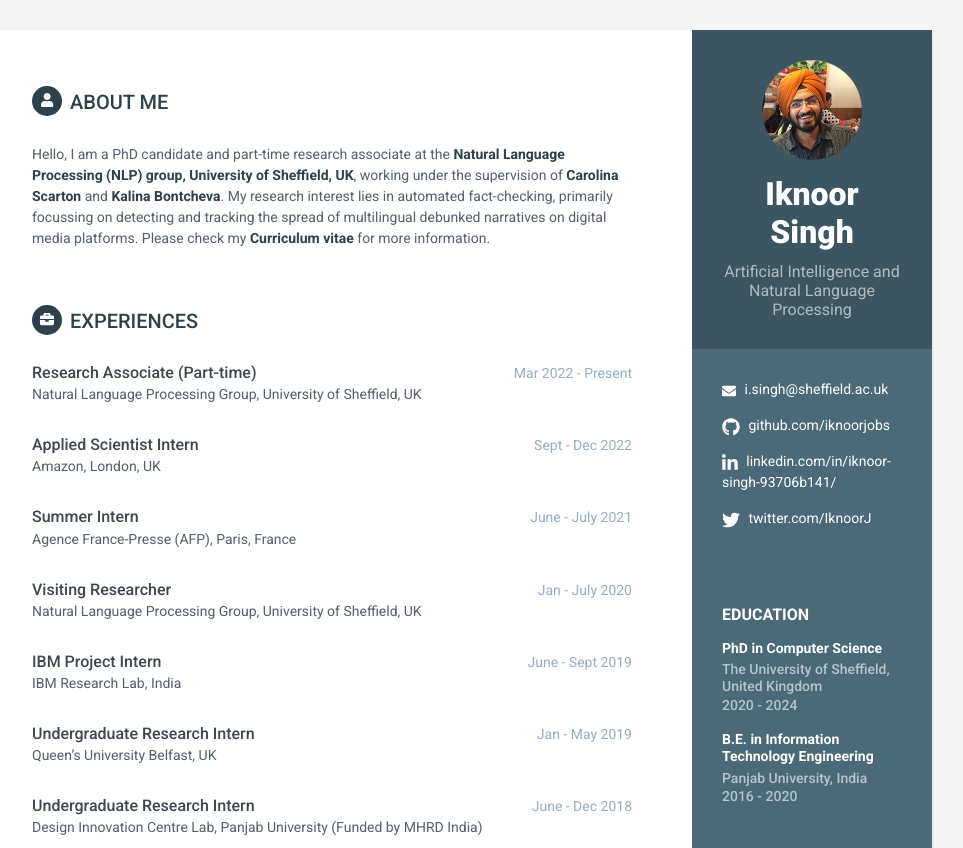
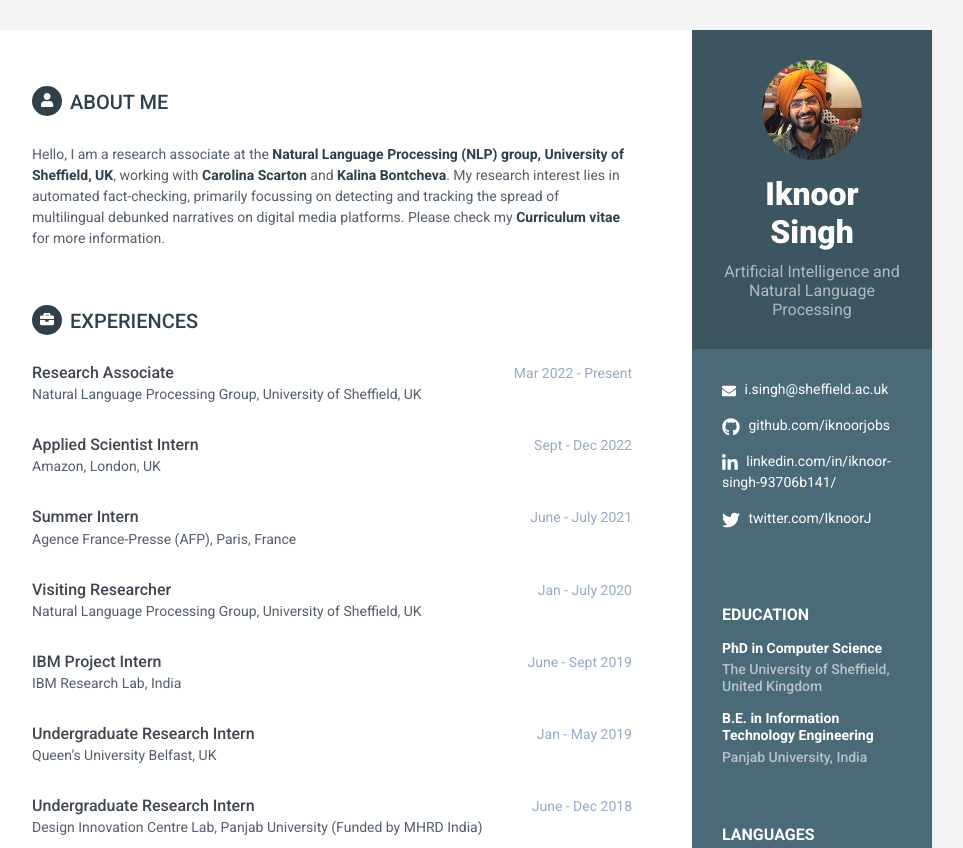
Before and after one commit to iknoorjobs/iknoorjobs.github.io, a plain HTML site: page index.html in a window 1280 px wide. Shown: the top 848 px of the page, without its empty margins (188-1151 px from the left). Drawn offline with Linux system fonts and the light colour scheme.

Commit message:
Update index.html

```diff
--- a/index.html
+++ b/index.html
@@ -42,12 +42,12 @@
                 <div class="item">
                     <h4 class="degree">PhD in Computer Science</h4>
                     <h5 class="meta">The University of Sheffield, United Kingdom</h5>
-                    <div class="time">2020 - 2024</div>
+<!--                     <div class="time">2020 - 2024</div> -->
                 </div><!--//item-->
                 <div class="item">
                     <h4 class="degree">B.E. in Information Technology Engineering</h4>
                     <h5 class="meta">Panjab University, India</h5>
-                    <div class="time">2016 - 2020</div>
+<!--                     <div class="time">2016 - 2020</div> -->
                 </div><!--//item-->
             </div><!--//education-container-->
 
@@ -79,8 +79,8 @@
             <section class="section summary-section">
                 <h2 class="section-title"><span class="icon-holder"><i class="fas fa-user"></i></span>About Me</h2>
                 <div class="summary">
-                    <p>Hello, I am a PhD candidate and part-time research associate at the <a href="https://www.sheffield.ac.uk/dcs/research/groups/natural-language-processing"><strong>Natural Language Processing (NLP) group, University of Sheffield, UK</strong></a>,
-			    working under the supervision of <a href="https://carolscarton.github.io/"><strong>Carolina Scarton</strong></a> and <a href="https://www.sheffield.ac.uk/dcs/people/academic/kalina-bontcheva"><strong>Kalina Bontcheva</strong></a>.
+                    <p>Hello, I am a research associate at the <a href="https://www.sheffield.ac.uk/dcs/research/groups/natural-language-processing"><strong>Natural Language Processing (NLP) group, University of Sheffield, UK</strong></a>,
+			    working with <a href="https://carolscarton.github.io/"><strong>Carolina Scarton</strong></a> and <a href="https://www.sheffield.ac.uk/dcs/people/academic/kalina-bontcheva"><strong>Kalina Bontcheva</strong></a>.
 			    My research interest lies in automated fact-checking, primarily focussing on detecting and tracking the spread of multilingual debunked narratives on digital media platforms.
 			    Please check my <a href="CV.pdf"><strong>Curriculum vitae</strong></a> for more information.
 			    </p>
@@ -93,7 +93,7 @@
 		    <div class="item">
                     <div class="meta">
                         <div class="upper-row">
-                            <h3 class="job-title">Research Associate (Part-time)</h3>
+                            <h3 class="job-title">Research Associate</h3>
                             <div class="time">Mar 2022 - Present</div>
                         </div><!--//upper-row-->
                         <!-- <div class="company">Startup Hubs, San Francisco</div> -->
```
